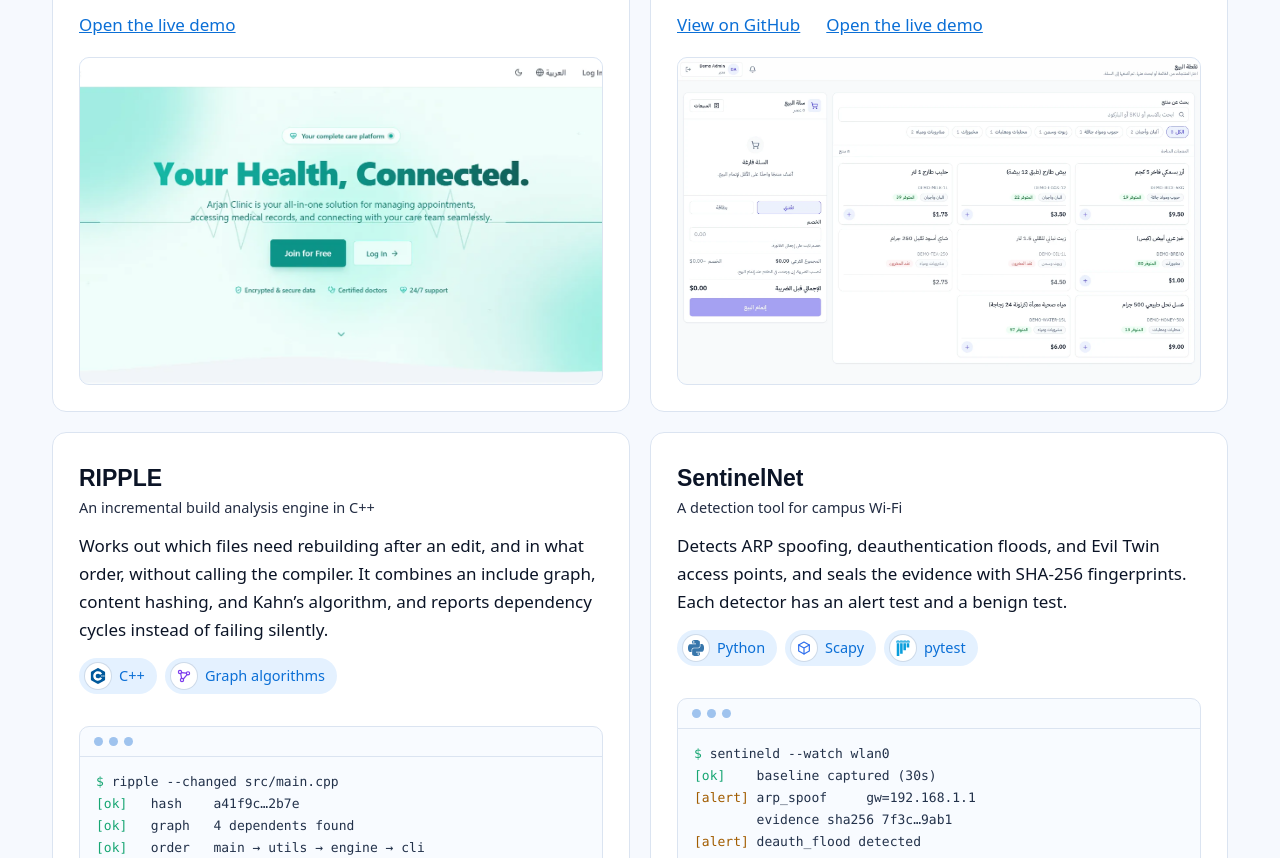
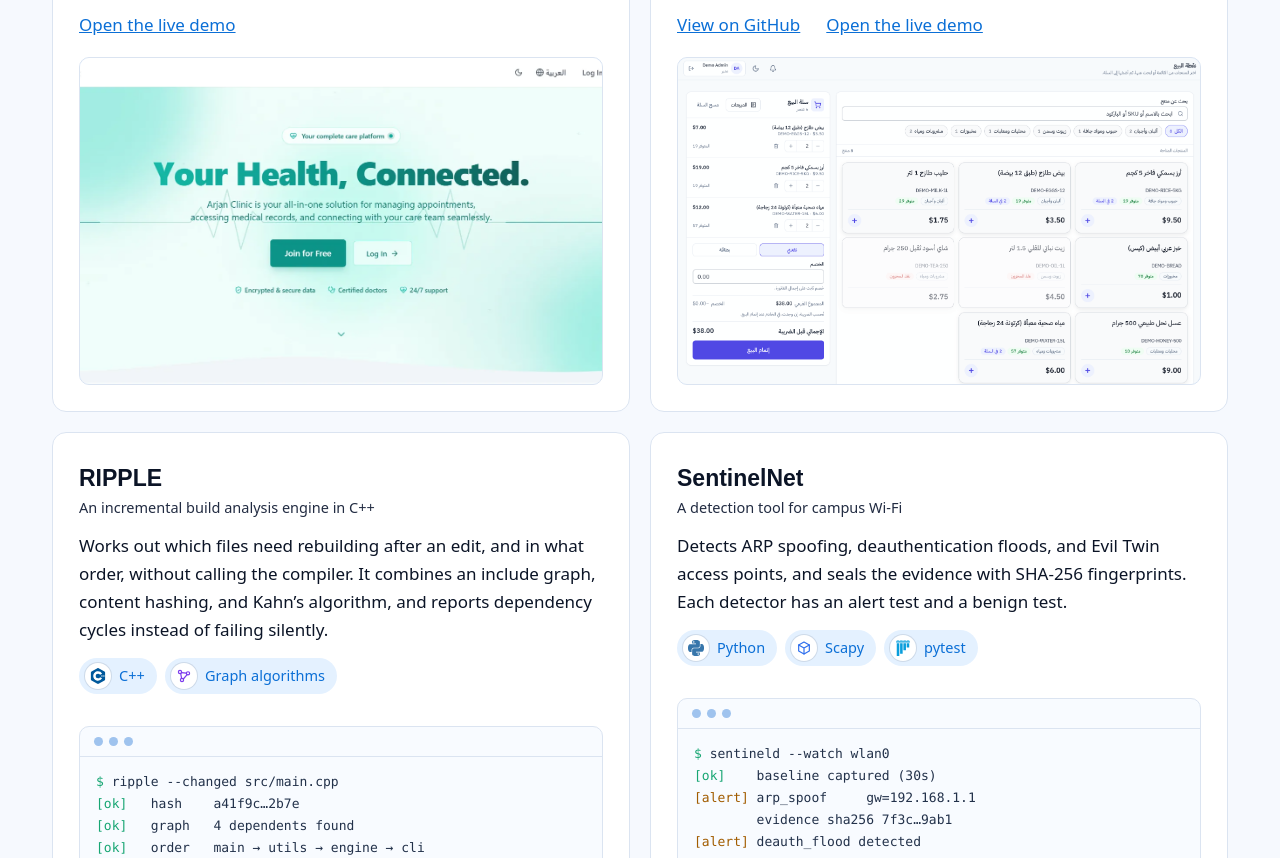
Before and after one commit to leaderbasil/profilo, a plain HTML site: page index.html in a window 1280 px wide. Shown: the part 2842-3700 px from the top of the page. Drawn offline with Linux system fonts and the light colour scheme.

Commit message:
photo change

```diff
--- a/index.html
+++ b/index.html
@@ -278,7 +278,7 @@
 <ul class="stats"><li><b>2</b>independent apps</li><li><b>7</b>UI areas</li><li><b>5</b>API routers</li></ul>
 <ul class="tiles"><li style="--i:0"><span class="ic"><svg aria-hidden="true"><use href="#ic-fastapi"/></svg></span>FastAPI</li><li style="--i:1"><span class="ic"><svg aria-hidden="true"><use href="#ic-postgres"/></svg></span>PostgreSQL</li><li style="--i:2"><span class="ic"><svg aria-hidden="true"><use href="#ic-react"/></svg></span>React</li><li style="--i:3"><span class="ic"><svg aria-hidden="true"><use href="#ic-docker"/></svg></span>Docker</li><li style="--i:4"><span class="ic"><svg aria-hidden="true"><use href="#ic-netlify"/></svg></span>Netlify</li><li style="--i:5"><span class="ic"><svg aria-hidden="true"><use href="#ic-render"/></svg></span>Render</li></ul>
 <div class="card-links"><a style="margin-right:26px" href="https://github.com/leaderbasil/ORVIA" target="_blank" rel="noopener" data-track="github-orvia">View on GitHub</a><a href="https://orvia-pos.netlify.app/" target="_blank" rel="noopener" data-track="orvia-demo">Open the live demo</a></div>
-<div class="shot"><img src="assets/orvia.webp" width="1638" height="999" alt="ORVIA grocery point of sale and inventory interface" loading="lazy" decoding="async"></div></article>
+<div class="shot"><img class="lt" src="assets/orvia-light.webp" width="1638" height="999" alt="ORVIA grocery point of sale and inventory interface in light mode" loading="lazy" decoding="async"><img class="dk" src="assets/orvia-dark.webp" width="1638" height="999" alt="ORVIA grocery point of sale and inventory interface in dark mode" loading="lazy" decoding="async"></div></article>
 <article class="card rv"><h3>RIPPLE</h3><p class="tag">An incremental build analysis engine in C++</p>
 <p>Works out which files need rebuilding after an edit, and in what order, without calling the compiler. It combines an include graph, content hashing, and Kahn’s algorithm, and reports dependency cycles instead of failing silently.</p>
 <ul class="tiles"><li style="--i:0"><span class="ic"><svg aria-hidden="true"><use href="#ic-cpp"/></svg></span>C++</li><li style="--i:1"><span class="ic"><svg aria-hidden="true"><use href="#ic-graph"/></svg></span>Graph algorithms</li></ul>
```
Also changed, not shown: assets/orvia-dark.webp (added), assets/orvia-light.webp (added).
